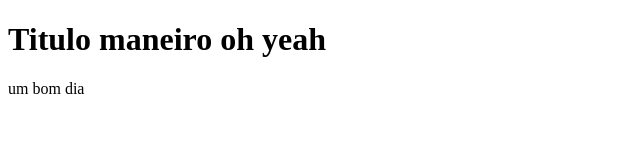
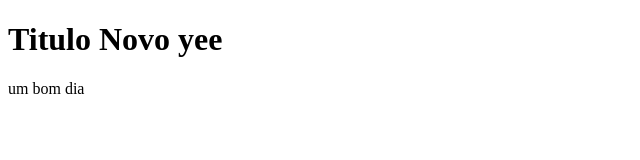
Before and after one commit to PauloKatsuya/atividade_iec, a plain HTML site: page index.html in a window 1280 px wide. Shown: the whole page, without its empty margins (0-640 px from the left). Drawn offline with Linux system fonts and the light colour scheme.

Commit message:
feat(alterando o titulo)

```diff
--- a/index.html
+++ b/index.html
@@ -6,7 +6,7 @@
     <title>Index</title>
 </head>
 <body>
-    <h1>Titulo maneiro oh yeah</h1>
+    <h1>Titulo Novo yee</h1>
     <p>um bom dia</p>
 </body>
 </html>
```
